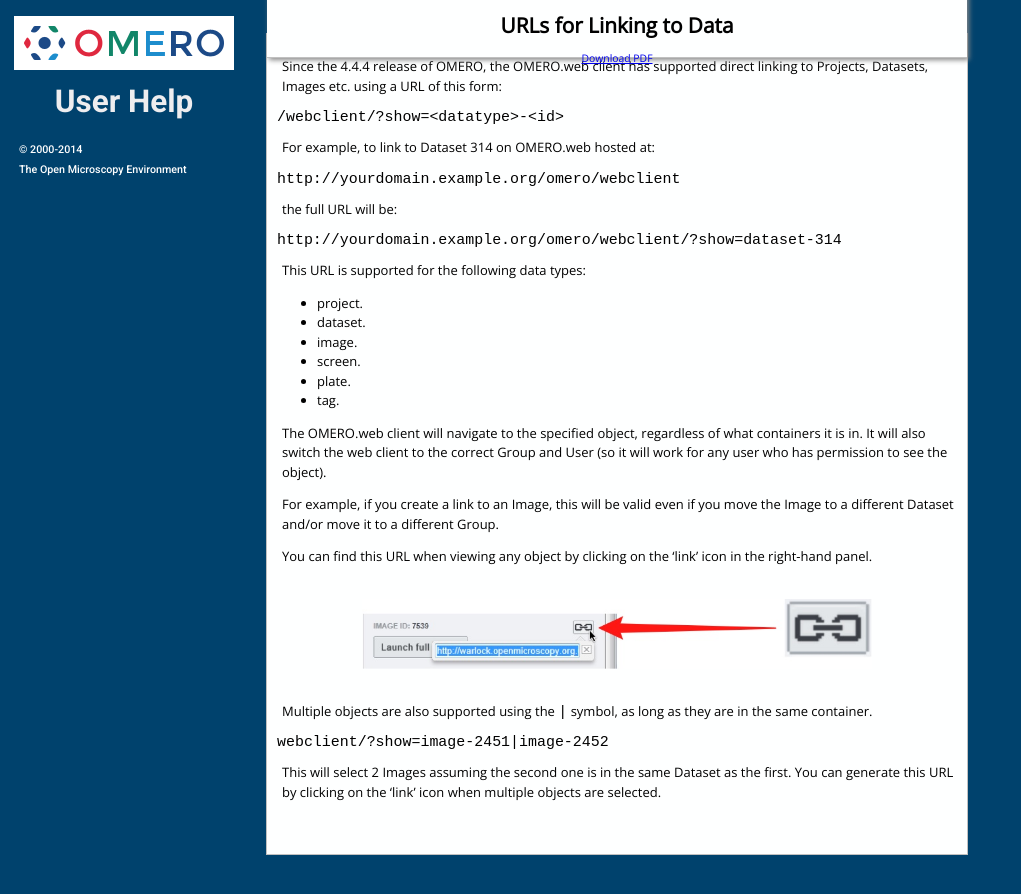
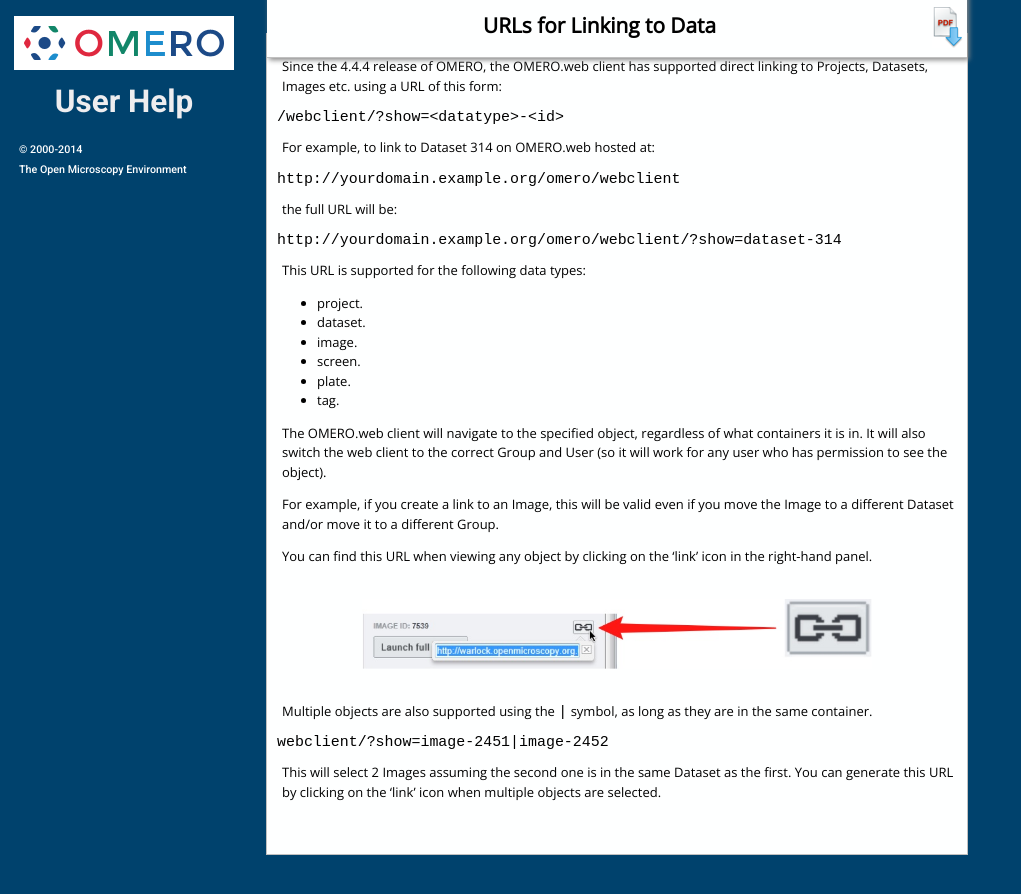
Before and after one commit to snoopycrimecop/ome-help, a Jekyll site: the page built from urls-to-data.html, in a window 1280 px wide. Shown: the top 894 px of the page, without its empty margins (0-1021 px from the left). Built offline with Jekyll 4.4.1, drawn with Linux system fonts in a browser that asks for light colours; Markdown is read by kramdown in place of the engine named in the settings.

Commit message:
5.0.3 New Style Update - Modify page-header to use icon and new downloads URL for PDFs link

```diff
--- a/_layouts/default.html
+++ b/_layouts/default.html
@@ -152,13 +152,14 @@
                 <div id="page">
 
                     <div id="page-header">
-                        <h1>{{ page.title }}</h1>
 
                         {% for pdf in page.pdfs %}
-                        <p class="actions"><a href="pdf/{{ pdf }}">Download PDF</a></p>
+                        <a href="http://downloads.openmicroscopy.org/help/pdfs/{{ pdf }}" target="_blank"> <img src="{{ site.baseurl }}/images/pdf_download.png" width="32" height="41" alt="Download PDF" class="header-right" /></a>
                         {% endfor %}
-                    </div> <!-- page-header -->
 
+                         <h1>{{ page.title }}</h1>
+
+                    </div> <!-- End page-header -->
                     <div id="page-body">
 
                         <div id="page-contents">
```
